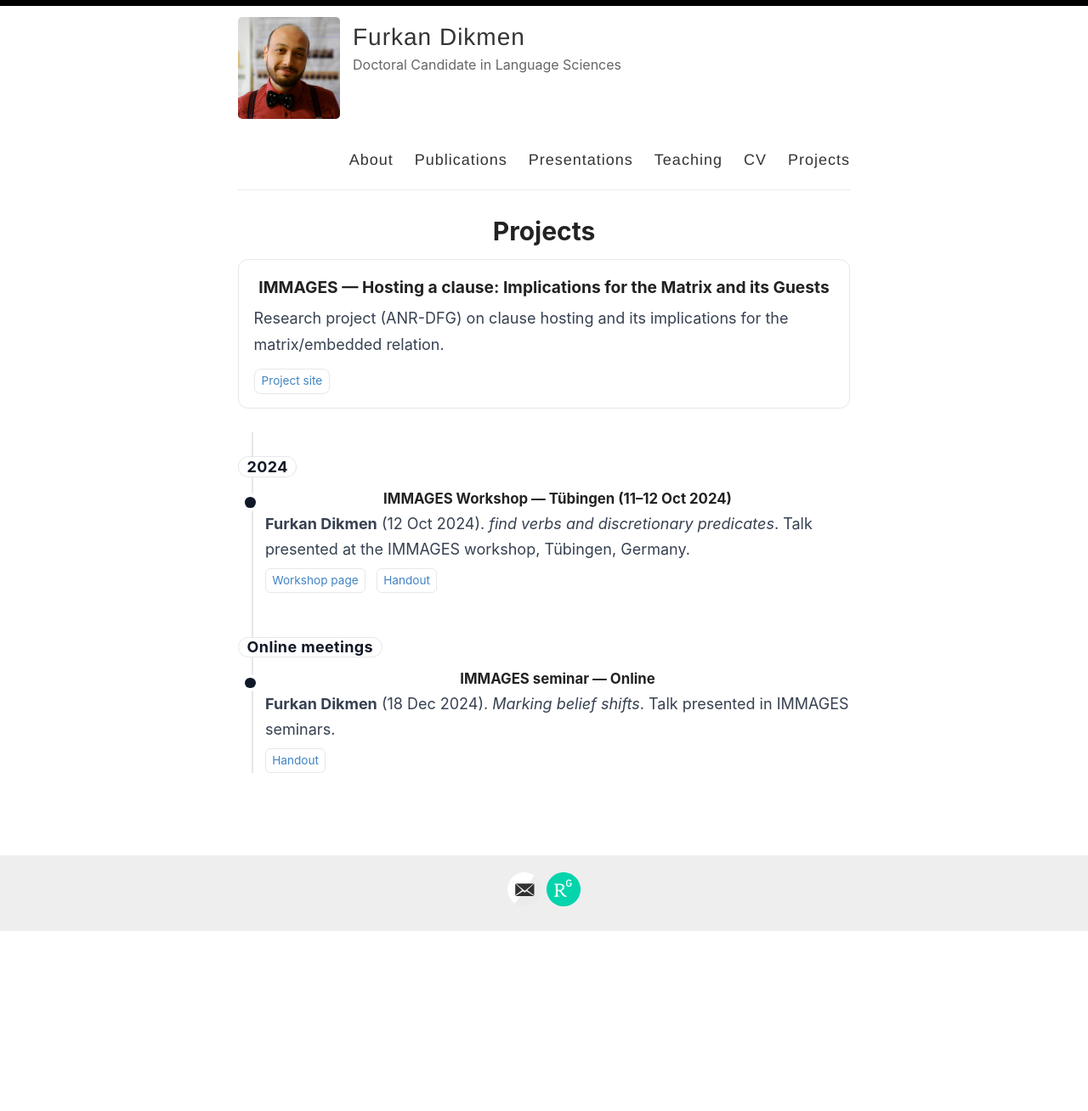
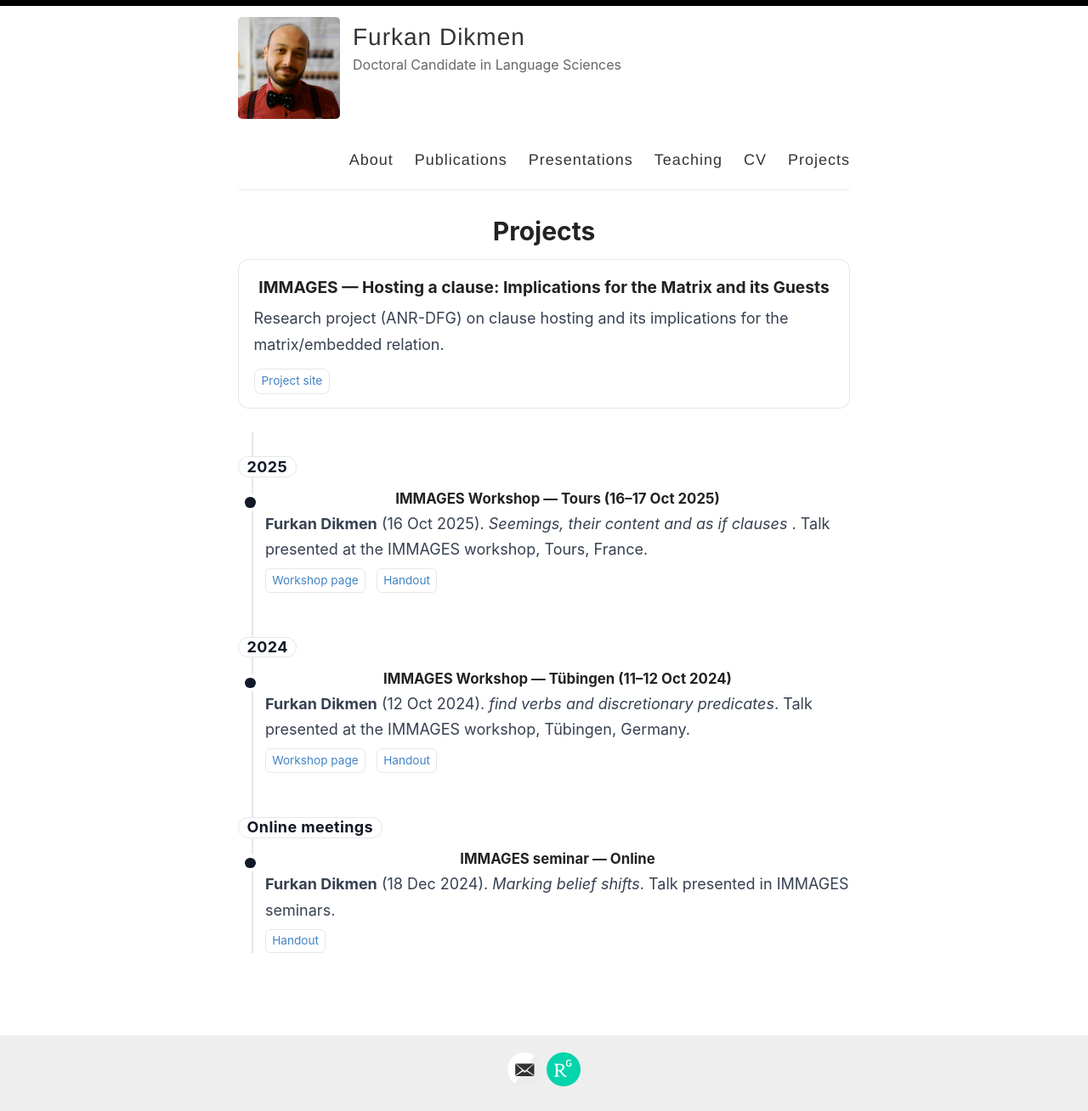
Before and after one commit to furkandikmen/furkandikmen.github.io, a Jekyll site: the page built from _pages/projects.md, in a window 1280 px wide. Shown: the whole page at 85% size. Built offline with Jekyll 4.4.1, drawn with Linux system fonts in a browser that asks for light colours; before the commit the page ends 1096 px from its top, so only the background shows below that.

Commit message:
Update projects.md

```diff
--- a/_pages/projects.md
+++ b/_pages/projects.md
@@ -53,6 +53,22 @@ permalink: /projects/
 </div>
 
 <section class="events">
+  <div class="year">2025</div>
+
+  <!-- Tours workshop -->
+  <article class="event">
+    <div class="dot" aria-hidden="true"></div>
+    <h3>IMMAGES Workshop — Tours (16–17 Oct 2025)</h3>
+    <p class="meta">
+      <strong>Furkan Dikmen</strong> (16 Oct 2025).
+      <em>Seemings, their content and as if clauses </em>. Talk presented at the IMMAGES workshop, Tours, France.
+    </p>
+    <p class="links">
+      <a href="https://immages.hypotheses.org/1013" target="_blank" rel="noopener noreferrer">Workshop page</a>
+      <a href="https://furkandikmen.com/assets/presentations/find_predicates%281%29.pdf" target="_blank" rel="noopener noreferrer">Handout</a>
+    </p>
+  </article>
+
   <div class="year">2024</div>
 
   <!-- Tübingen workshop -->
```
